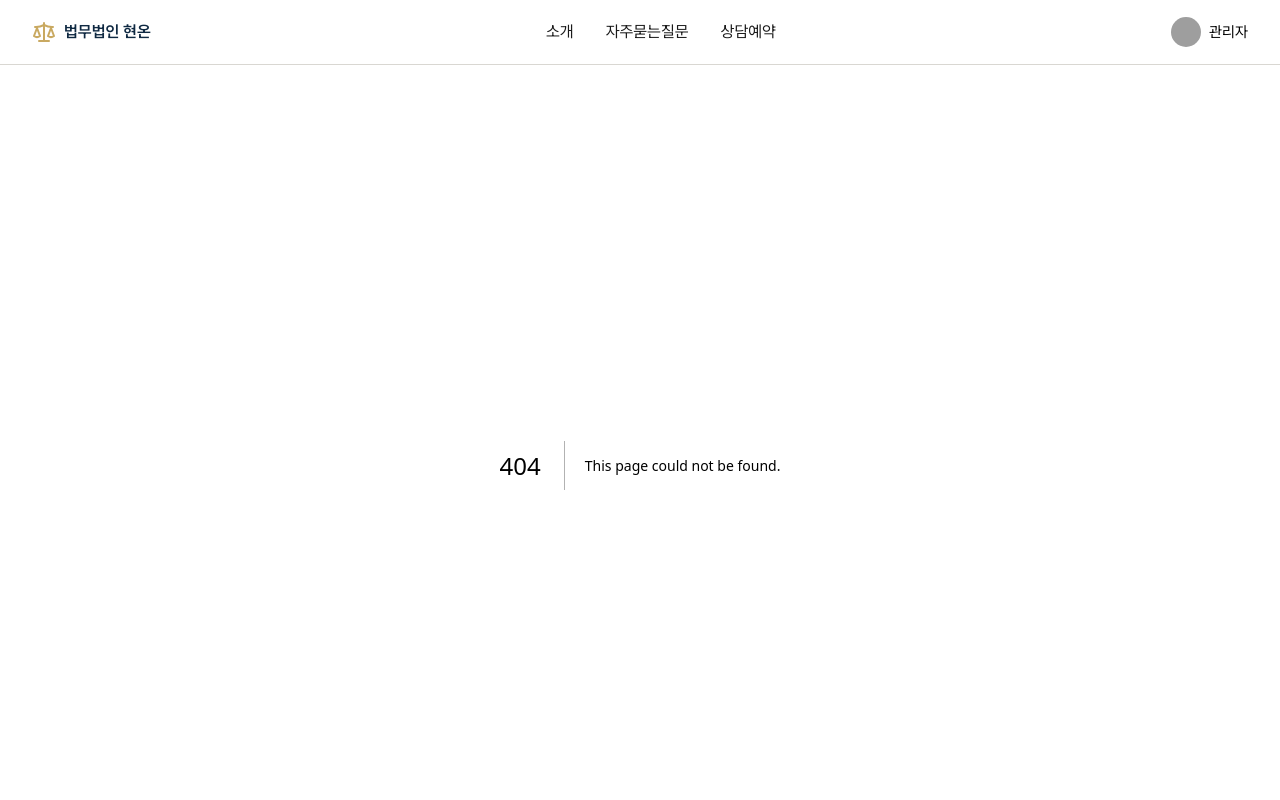
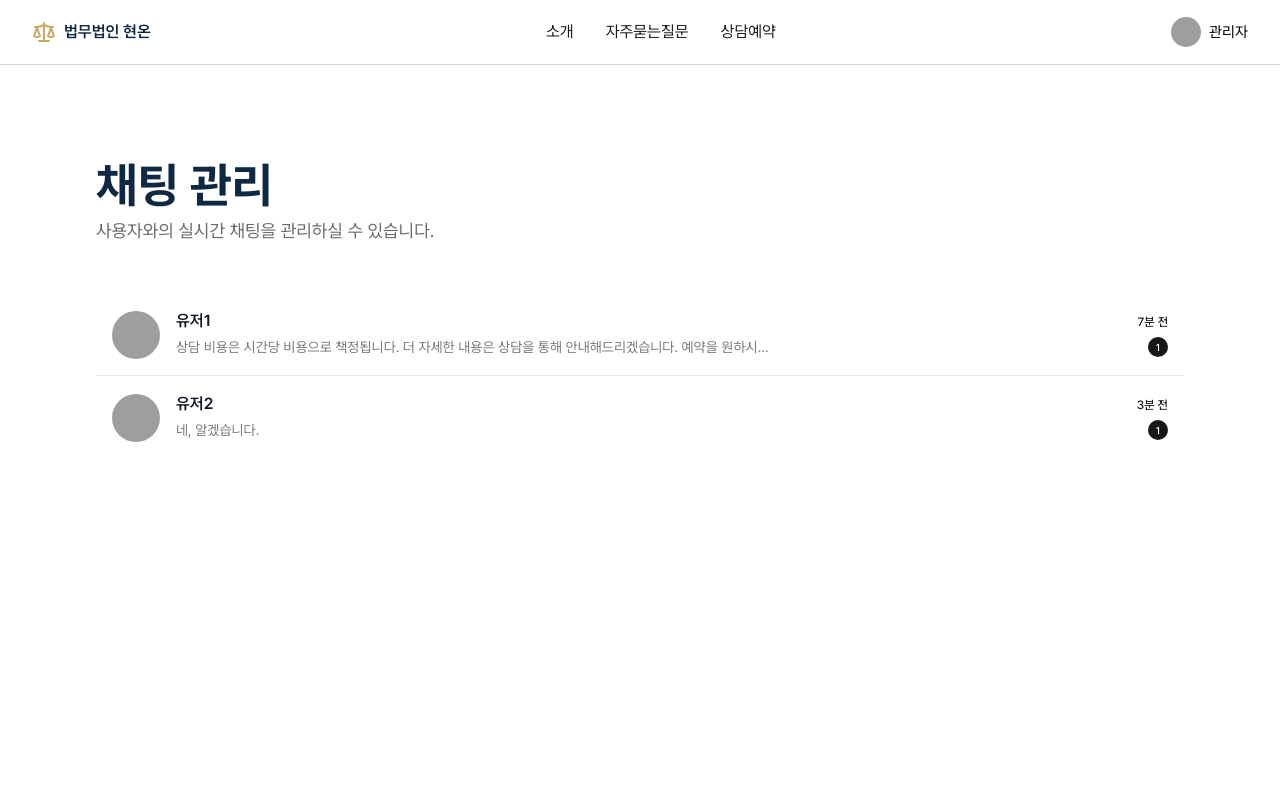
Before and after one commit to hyeonjy/hyeonon-law, a Next.js app: page /admin/chats in a window 1280 px wide. Before the commit this address had no page. Shown: the top 800 px of the page. Built offline with nearby package versions, Linux system fonts and the light colour scheme; grey boxes are pictures that could not be loaded.

Commit message:
style: 관리자 채팅 목록 페이지 구현

```diff
--- /dev/null
+++ b/src/app/(admin)/admin/chats/page.tsx
@@ -0,0 +1,18 @@
+import { AdminChatList } from "@/features/chat/components/admin-chat-list";
+
+export default function AdminChatPage() {
+  return (
+    <div className="min-h-screen max-w-6xl mx-auto px-4 sm:px-6 lg:px-8 py-16 md:py-24">
+      <div className="space-y-2 mb-12">
+        <h1 className="text-4xl md:text-5xl font-bold text-primary-100">
+          채팅 관리
+        </h1>
+        <p className="text-lg text-grayscale-400">
+          사용자와의 실시간 채팅을 관리하실 수 있습니다.
+        </p>
+      </div>
+
+      <AdminChatList />
+    </div>
+  );
+}
--- /dev/null
+++ b/src/features/chat/components/admin-chat-list/chat-list-item.tsx
@@ -0,0 +1,93 @@
+import Link from "next/link";
+import { Avatar, AvatarFallback, AvatarImage } from "@/components/ui/avatar";
+import { Badge } from "@/components/ui/badge";
+import { cn } from "@/lib/utils"; // Assuming utils exists, otherwise I'll need to create or import from where it is. I saw it in view_file 29.
+import { User } from "@/mocks/users";
+import { ChatMessage } from "@/mocks/chat_messages";
+import { ROUTES } from "@/constants/url";
+
+interface IChatListItemProps {
+  id: string; // chat room id
+  requester: User;
+  lastMessage?: ChatMessage;
+  unreadCount?: number; // 읽지 않은 메시지 수, 기본값 0
+}
+
+function formatTimeAgo(dateString: string): string {
+  const now = new Date();
+  const date = new Date(dateString);
+  const diff = now.getTime() - date.getTime();
+  const diffMinutes = Math.floor(diff / (1000 * 60));
+  const diffHours = Math.floor(diff / (1000 * 60 * 60));
+  const diffDays = Math.floor(diff / (1000 * 60 * 60 * 24));
+
+  if (diffMinutes < 1) {
+    return "방금";
+  }
+  if (diffMinutes < 60) {
+    return `${diffMinutes}분 전`;
+  }
+  if (diffHours < 24) {
+    return `${diffHours}시간 전`;
+  }
+  if (diffDays === 1) {
+    return "어제";
+  }
+  return date.toLocaleDateString("ko-KR", {
+    month: "long",
+    day: "numeric",
+  });
+}
+
+export function ChatListItem({
+  id,
+  requester,
+  lastMessage,
+  unreadCount = 0,
+}: IChatListItemProps) {
+  return (
+    <Link
+      href={ROUTES.ADMIN.chatDetail(id)}
+      className="flex items-start gap-4 p-4 hover:bg-gray-50 transition-colors border-b border-grayscale-200 last:border-b-0"
+    >
+      <Avatar className="h-12 w-12 mt-0.5">
+        <AvatarImage
+          src={requester.avatar_url || ""}
+          alt={requester.name || "User"}
+        />
+        <AvatarFallback>{requester.name?.[0] || "U"}</AvatarFallback>
+      </Avatar>
+
+      <div className="flex-1 min-w-0">
+        <div className="flex items-baseline justify-between mb-1">
+          <span className="font-semibold text-base text-gray-900 truncate">
+            {requester.name || "알 수 없는 사용자"}
+          </span>
+          {lastMessage && (
+            <span
+              className={cn(
+                "text-xs whitespace-nowrap ml-2",
+                unreadCount > 0 ? "text-primary font-medium" : "text-gray-500",
+              )}
+            >
+              {formatTimeAgo(lastMessage.created_at)}
+            </span>
+          )}
+        </div>
+        <div className="flex items-center justify-between gap-4">
+          <p className="text-sm text-grayscale-400/90 w-[60%] overflow-hidden text-ellipsis whitespace-nowrap">
+            {lastMessage?.content || "대화 내용이 없습니다."}
+          </p>
+          {unreadCount > 0 && (
+            <Badge
+              variant="default"
+              className="h-5 min-w-[20px] px-1.5 rounded-full flex items-center justify-center text-[10px]"
+            >
+              {unreadCount}
+            </Badge>
+          )}
+        </div>
+      </div>
+    </Link>
+  );
+}
--- /dev/null
+++ b/src/features/chat/components/admin-chat-list/index.tsx
@@ -0,0 +1,43 @@
+import { chatRooms } from "@/mocks/chat_rooms";
+import { users } from "@/mocks/users";
+import { chatMessages } from "@/mocks/chat_messages";
+import { ChatListItem } from "./chat-list-item";
+
+export function AdminChatList() {
+  const chatListItems = chatRooms.map((room) => {
+    const requester = users.find((user) => user.id === room.requester_id);
+    // 해당 방의 메시지 중 가장 최근 메시지 찾기
+    const roomMessages = chatMessages.filter((msg) => msg.room_id === room.id);
+    const lastMessage = roomMessages.sort(
+      (a, b) =>
+        new Date(b.created_at).getTime() - new Date(a.created_at).getTime(),
+    )[0];
+
+    // 읽지 않은 메시지 수
+    const unreadCount = 1;
+
+    return {
+      ...room,
+      requester,
+      lastMessage,
+      unreadCount,
+    };
+  });
+
+  return (
+    <div className="flex flex-col w-full min-h-[600px]">
+      {chatListItems.map((item) => {
+        if (!item.requester) return null; // requester 정보가 없으면 렌더링 하지 않음 (예외처리)
+        return (
+          <ChatListItem
+            key={item.id}
+            id={item.id}
+            requester={item.requester}
+            lastMessage={item.lastMessage}
+            unreadCount={item.unreadCount}
+          />
+        );
+      })}
+    </div>
+  );
+}
--- a/src/mocks/chat_messages.ts
+++ b/src/mocks/chat_messages.ts
@@ -36,7 +36,8 @@ export const chatMessages: ChatMessage[] = [
     id: "cm4ebc99-9c0b-4ef8-bb6d-6bb9bd380cm4",
     room_id: chatRooms[0].id,
     sender_id: users[0].id, // Admin
-    content: "상담 비용은 시간당 비용으로 책정됩니다.",
+    content:
+      "상담 비용은 시간당 비용으로 책정됩니다. 더 자세한 내용은 상담을 통해 안내해드리겠습니다. 예약을 원하시면 헤더의 상담예약을 클릭해주세요",
     created_at: new Date(Date.now() - 1000 * 60 * 7).toISOString(), // 7 mins ago
   },
 
```
